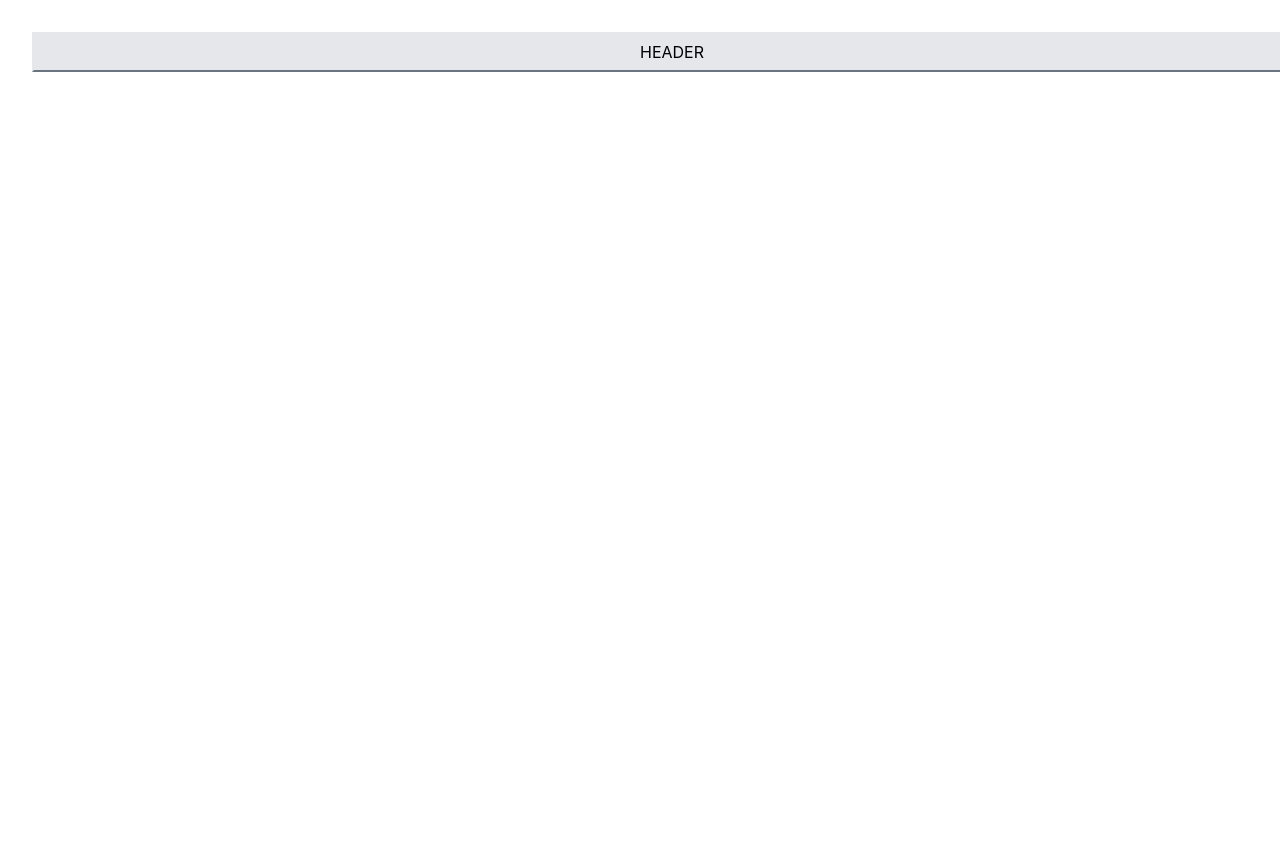
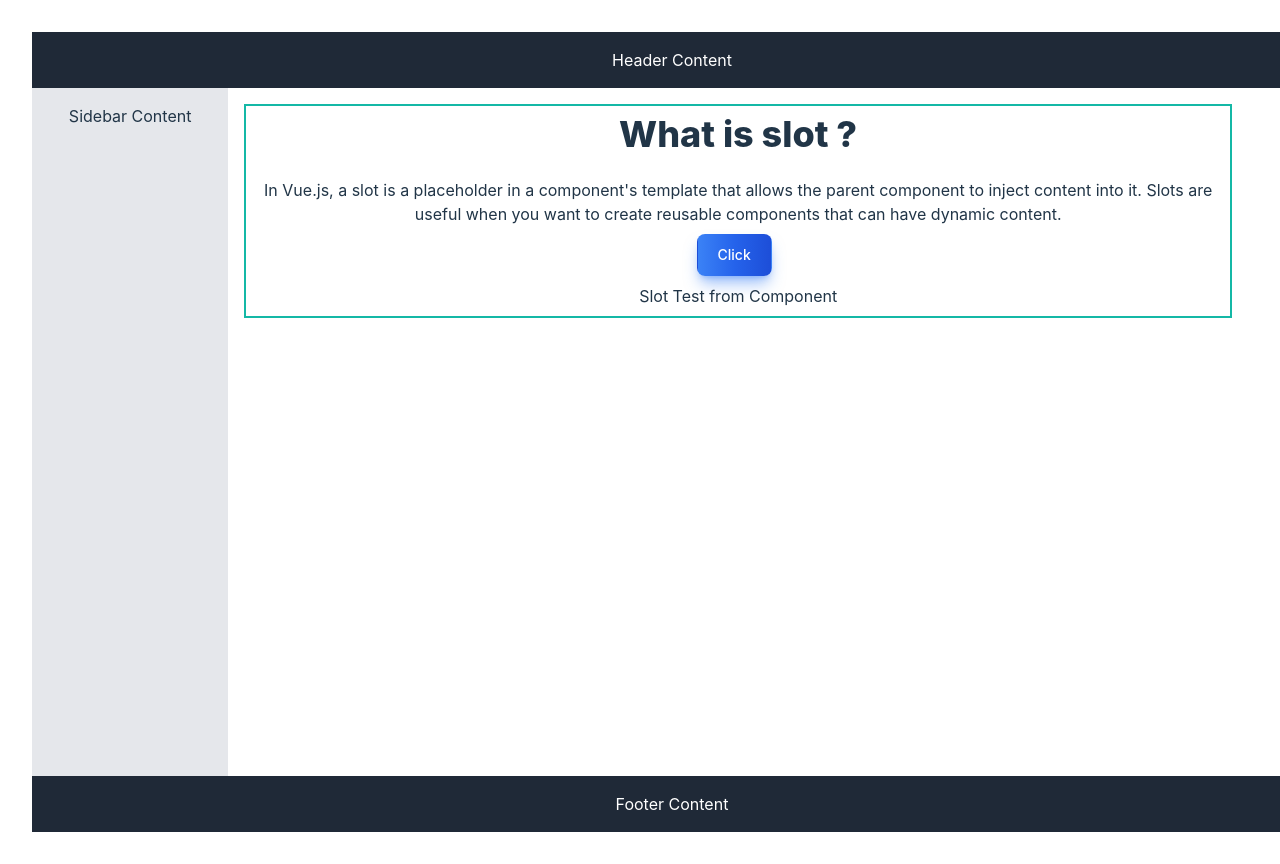
Before and after one commit to ashrafbd1496/vuejs-real-projects-course, a Vue app: page / in a window 1280 px wide. Shown: the top 864 px of the page. Before the commit the page ends 800 px from the top, so only its background shows below. Built offline with nearby package versions, Linux system fonts and the light colour scheme.

Commit message:
slot done

```diff
--- /dev/null
+++ b/src/App-component.vue
@@ -0,0 +1,55 @@
+<template>
+  <!-- <div class="wrapper w-screen items-center justify-center flex flex-col">
+    <heading />
+    <div class="bottomWrapper flex justify-between">
+      <Content />
+      <Side />
+    </div>
+  </div> -->
+
+  <div class="container mx-auto flex flex-col">
+
+      <!-- Header -->
+      <Heading />
+
+      <!-- Main Content -->
+      <div class="flex">
+        <!-- Main Content Area -->
+        <Content />
+
+        <!-- Sidebar (hidden on smaller screens) -->
+        <Side />
+
+    </div>
+
+    <!-- Footer -->
+    <footer class="bg-gray-800 text-white p-4 mt-20">
+      &copy; 2024 All Rights Reserved
+    </footer>
+  </div>
+</template>
+
+<script>
+import Heading from "./components/Heading.vue";
+import Content from "./components/Content.vue";
+import Side from "./components/Side.vue";
+export default {
+  components: {
+    Heading,
+    Content,
+    Side,
+  },
+  data() {
+    return {};
+  },
+};
+</script>
+
+<style>
+html,
+body {
+  margin: 0;
+  padding: 0;
+  box-sizing: border-box;
+}
+</style>
--- a/src/App.vue
+++ b/src/App.vue
@@ -1,14 +1,39 @@
 <template>
-  <div class="wapper flex flex-col">
-    <heading />
+  <div class="flex flex-col h-screen mx-auto">
+    <!-- Header -->
+    <header class="bg-gray-800 text-white p-4 w-screen">Header Content</header>
+
+    <!-- Main Content -->
+    <div class="flex flex-grow">
+      <!-- Sidebar (hidden on smaller screens) -->
+      <aside class="hidden md:block bg-gray-200 w-1/4 p-4">
+        Sidebar Content
+      </aside>
+
+      <!-- Main Content Area -->
+      <main class="flex-grow p-4">
+        <Hello>
+          <h2 class="text-4xl font-extrabold mb-4">What is slot ? </h2>
+          <p class="p-2">In Vue.js, a slot is a placeholder in a component's template that allows the parent component to inject content into it. Slots are useful when you want to create reusable components that can have dynamic content.</p>
+          <button type="button" class="text-white bg-gradient-to-r from-blue-500 via-blue-600 to-blue-700 hover:bg-gradient-to-br focus:ring-4 focus:outline-none focus:ring-blue-300 dark:focus:ring-blue-800 shadow-lg shadow-blue-500/50 dark:shadow-lg dark:shadow-blue-800/80 font-medium rounded-lg text-sm px-5 py-2.5 text-center me-2 mb-2 ">Click</button>
+
+          <Slottest/>
+        </Hello>
+      </main>
+    </div>
+
+    <!-- Footer -->
+    <footer class="bg-gray-800 text-white p-4 w-screen">Footer Content</footer>
   </div>
 </template>
 
 <script>
-import Heading from "./components/Heading.vue";
+import Hello from "./components/Hello.vue";
+import Slottest from "./components/Slottest.vue";
+
 export default {
   components: {
-    Heading,
+    Hello, Slottest,
   },
   data() {
     return {};
--- /dev/null
+++ b/src/components/Card.vue
@@ -0,0 +1,19 @@
+<template>
+  <div
+    class="bg-white rounded-xl shadow-md hover:shadow-2xl m-2 p-4"
+    :style="{ height: height ? height : '' }"
+  >
+    <h3>Asrhaf Uddin</h3>
+
+    <p>{{ customContent }}</p>
+  </div>
+</template>
+
+<script>
+export default {
+  name: "Card",
+  props: ["height", "customContent"],
+};
+</script>
+
+<style scoped></style>
--- /dev/null
+++ b/src/components/Content.vue
@@ -0,0 +1,19 @@
+<template>
+  <div class="contentWrapper w-screen p-4 bg-gray-300 pt-4 flex grow flex-col">
+    <h3 class="text-3xl">Content</h3>
+    <Card />
+    <Card />
+    <Card />
+  </div>
+</template>
+
+<script>
+import Card from "./Card.vue";
+
+export default {
+  name: "Content",
+  components: { Card },
+};
+</script>
+
+<style scoped></style>
--- a/src/components/Heading.vue
+++ b/src/components/Heading.vue
@@ -1,6 +1,6 @@
 <template>
   <div
-    class="heading container w-screen p-3 h-10 flex items-center justify-center text-black bg-gray-200 content-center border-solid border-2 border-b-gray-500"
+    class="heading p-3 flex items-center justify-center bg-gray-800 text-white content-center border-solid border-2 border-b-gray-500"
   >
     HEADER
   </div>
--- /dev/null
+++ b/src/components/Hello.vue
@@ -0,0 +1,15 @@
+<template>
+  <div class="border-2 border-teal-500 p-2">
+
+    <slot/>
+  </div>
+</template>
+
+<script>
+export default {
+  name: "Hello",
+
+};
+</script>
+
+<style scoped></style>
--- /dev/null
+++ b/src/components/Side.vue
@@ -0,0 +1,20 @@
+<template>
+  <div
+    class="hidden md:block sideWrapper p-4 w-1/3 bg-gray-300 flex-col justify-center"
+  >
+    <h3 class="text-3xl">Sidebar</h3>
+    <Card height="h-100px" customContent="Our content" />
+    <Card height="h-100px" customContent="Our content" />
+    <Card height="h-100px" customContent="Our content" />
+  </div>
+</template>
+
+<script>
+import Card from "./Card.vue";
+export default {
+  name: "Side",
+  components: { Card },
+};
+</script>
+
+<style scoped></style>
--- /dev/null
+++ b/src/components/Slottest.vue
@@ -0,0 +1,9 @@
+<template>
+  <div>
+    Slot Test from Component
+  </div>
+</template>
+<script>
+export default {};
+</script>
+<style scoped></style>
```
Also changed, not shown: src/assets/demo-pic.png (added).
